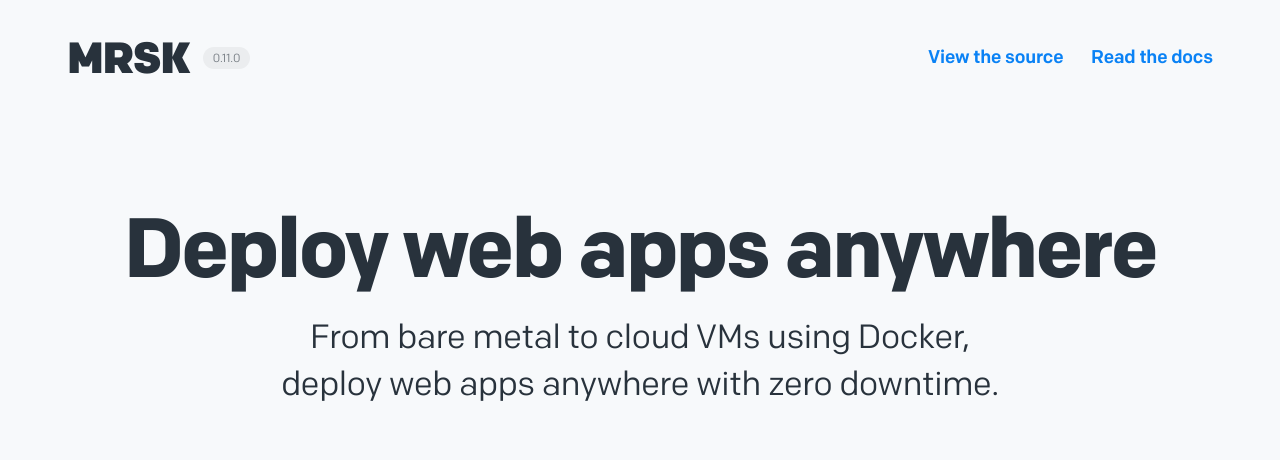
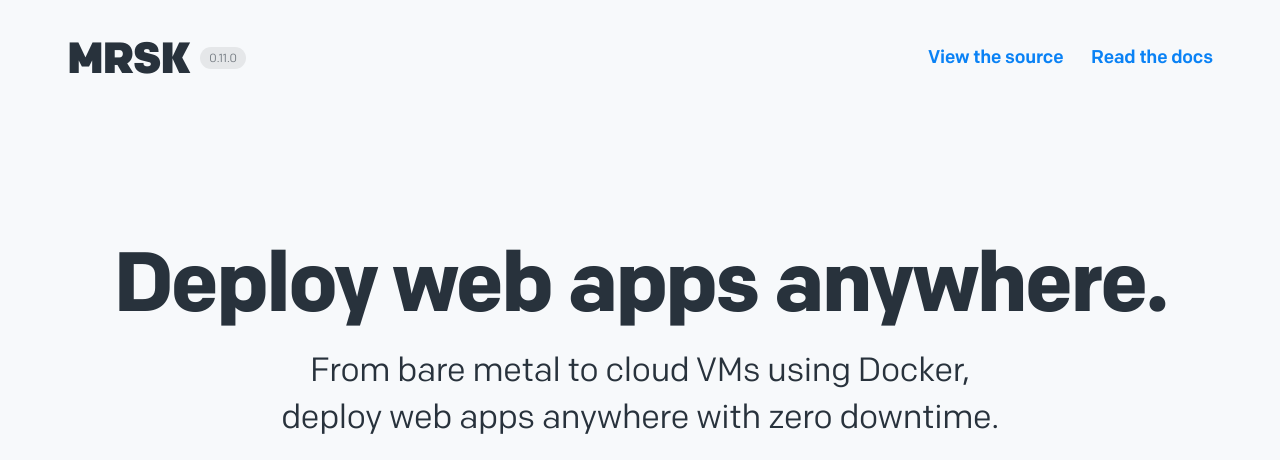
Before and after one commit to basecamp/kamal-site, a Jekyll site: the page built from index.html, in a window 1280 px wide. Shown: the top 460 px of the page. Built offline with Jekyll 4.4.1, drawn with Linux system fonts in a browser that asks for light colours; some of the changed text lies outside the part shown; grey boxes are pictures that could not be loaded.

Commit message:
Edits to header and index

```diff
--- a/_includes/header.html
+++ b/_includes/header.html
@@ -5,7 +5,7 @@
 
 {% if site.version %}
 
-      <span>{{ site.version }}</span>
+      <p>{{ site.version }}</p>
 
 {% endif %}
 
--- a/_sass/modules/_header.scss
+++ b/_sass/modules/_header.scss
@@ -2,7 +2,7 @@
 
   display: flex;
   flex-direction: column;
-  padding: var(--space-medium) var(--space-medium) 0 var(--space-medium);
+  padding: var(--space-medium);
 
   nav {
 
@@ -13,7 +13,7 @@
 
       align-items: center;
       display: flex;
-      gap: 0.4em;
+      gap: 0.3em;
 
       a {
 
@@ -32,8 +32,8 @@
 
       }
 
-      span {
-        background: var(--color-base-darker);
+      p {
+        background: var(--color-base-darkest);
         border-radius: 1.45em;
         color: rgba(var(--rgb-grey), 0.6);
         display: flex;
--- a/index.html
+++ b/index.html
@@ -6,7 +6,7 @@ layout: default
 
 <div class="headline">
   <header>
-    <h1>Deploy web apps anywhere</h1>
+    <h1>Deploy web apps anywhere.</h1>
     <p>From bare metal to cloud VMs using Docker,<br /> deploy web apps anywhere with zero downtime.</p>
   </header>
 </div>
@@ -54,7 +54,7 @@ gem install mrsk
 {% highlight sh %}
 alias mrsk='docker run --rm -it -v $HOME/.ssh:/root/.ssh -v /var/run/docker.sock:/var/run/docker.sock -v ${PWD}/:/workdir  ghcr.io/mrsked/mrsk'
 {% endhighlight %}
-      <p>Then, inside your app directory, run mrsk init (or mrsk init --bundle within Rails 7+ apps where you want a bin/mrsk binstub). Now edit the new file config/deploy.yml. It could look as simple as this:</p>
+      <p>Then, inside your app directory, run <code>mrsk init</code> (or <code>mrsk init --bundle</code> within Rails 7+ apps where you want a bin/mrsk binstub). Now edit the new file <code>config/deploy.yml</code>. It could look as simple as this:</p>
 {% highlight yaml %}
 service: hey
 image: 37s/hey
@@ -69,21 +69,21 @@ env:
   secret:
     - RAILS_MASTER_KEY
 {% endhighlight %}
-      <p>Then edit your .env file to add your registry password as MRSK_REGISTRY_PASSWORD (and your RAILS_MASTER_KEY for production with a Rails app).</p>
+      <p>Then edit your <code>.env</code> file to add your registry password as <code>MRSK_REGISTRY_PASSWORD</code> (and your <code>RAILS_MASTER_KEY</code> for production with a Rails app).</p>
       <p>Now you’re ready to deploy to the servers:</p>
 {% highlight sh %}
 mrsk deploy
 {% endhighlight %}
       <p>This will:</p>
       <ol>
-        <li><code>Connect to the servers</code> over SSH (using root by default, authenticated by your ssh key)</li>
+        <li>Connect to the servers over SSH (using root by default, authenticated by your ssh key)</li>
         <li>Install Docker on any server that might be missing it (using apt-get): root access is needed via ssh for this.</li>
         <li>Log into the registry both locally and remotely</li>
         <li>Build the image using the standard Dockerfile in the root of the application.</li>
         <li>Push the image to the registry.</li>
         <li>Pull the image from the registry onto the servers.</li>
         <li>Ensure Traefik is running and accepting traffic on port 80.</li>
-        <li>Ensure your app responds with 200 OK to GET /up.</li>
+        <li>Ensure your app responds with <code>200 OK</code> to <code>GET /up</code></li>
         <li>Start a new container with the version of the app that matches the current git version hash.</li>
         <li>Stop the old container running the previous version of the app.</li>
         <li>Prune unused images and stopped containers to ensure servers don’t fill up.</li>
```
